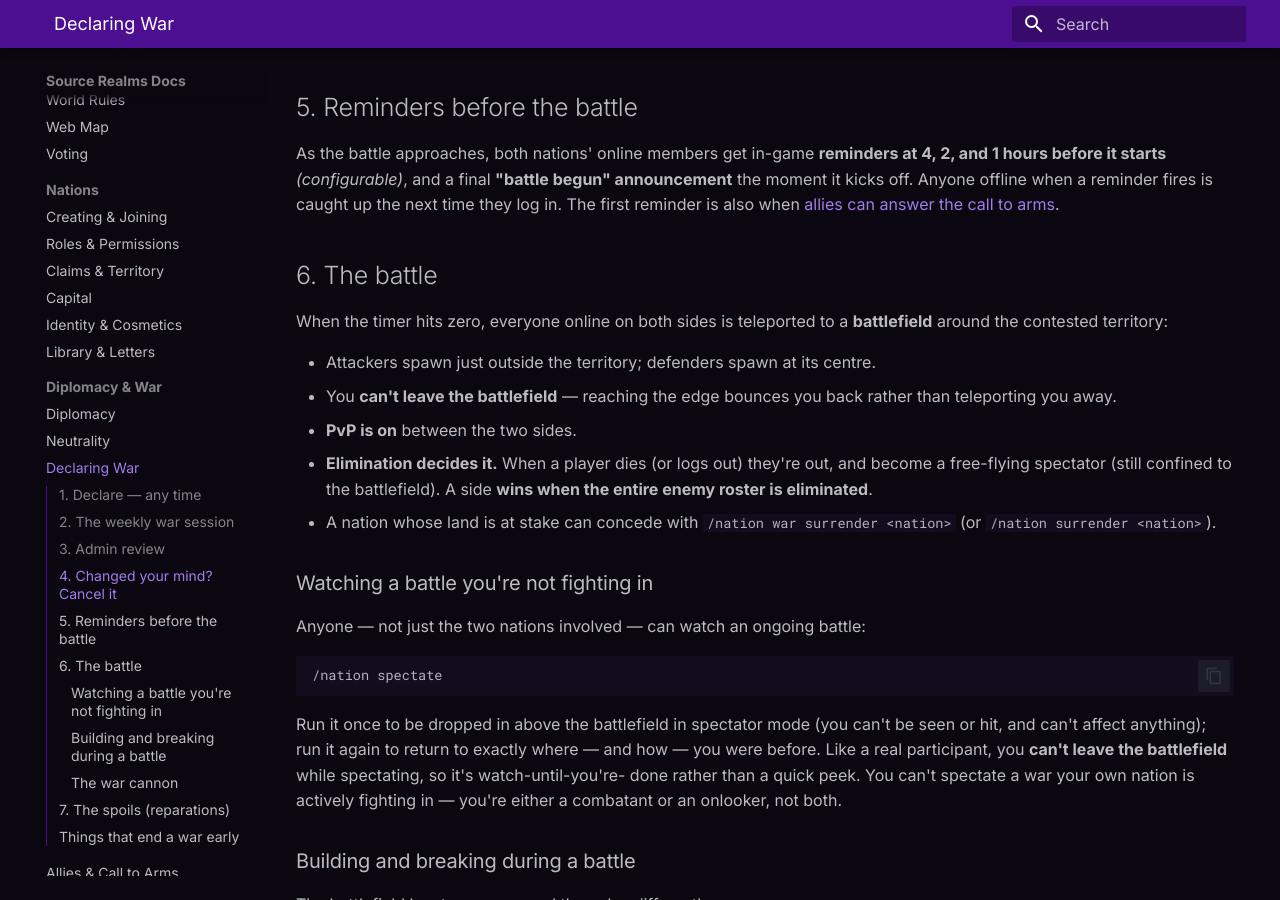
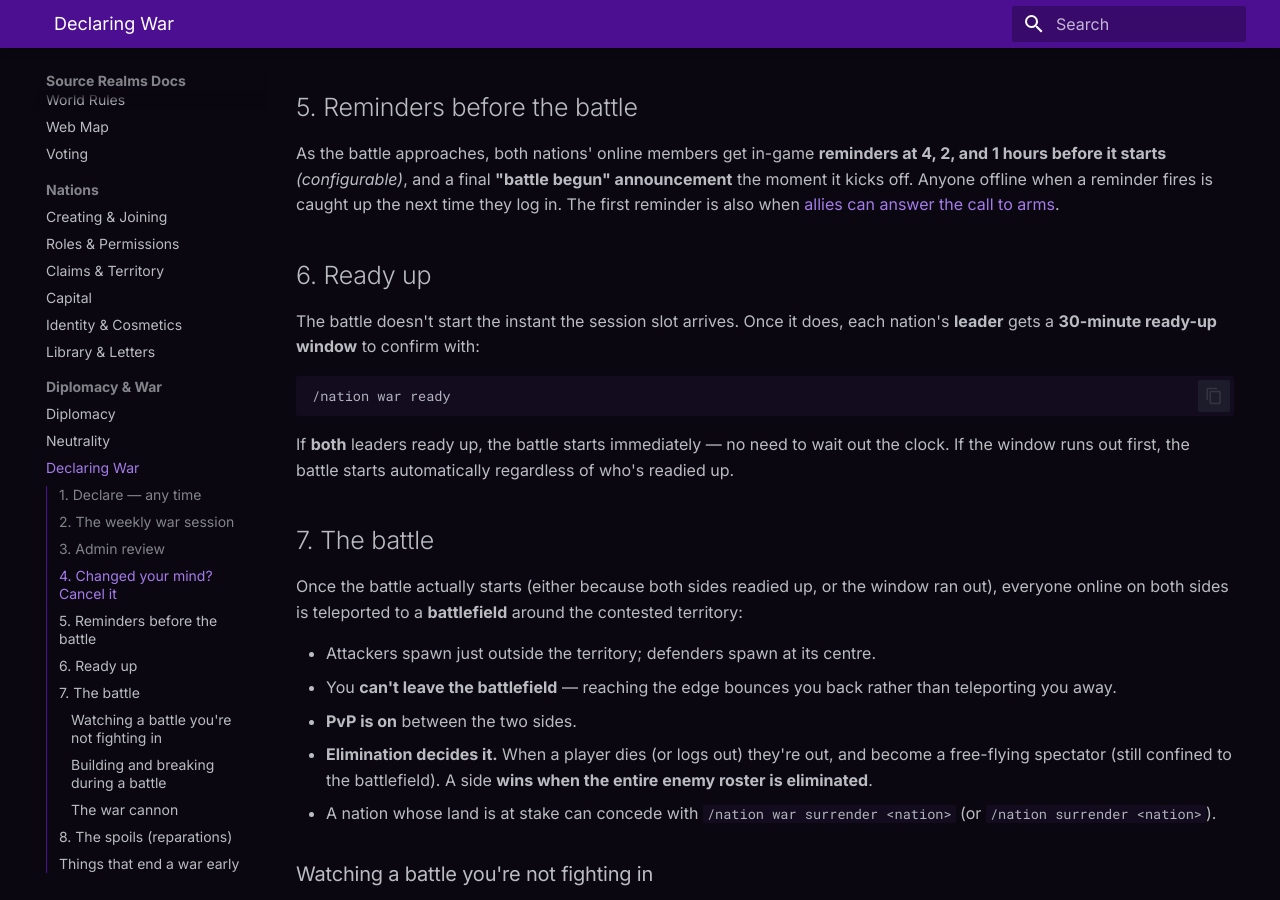
Before and after one commit to SourceRealms/sourcerealms-docs, an MkDocs documentation site: the page built from docs/war/overview.md, in a window 1280 px wide and 900 px high, scrolled down 1543 px. Built offline with MkDocs 1.6.1 and Material for MkDocs 9.7.7, drawn with Linux system fonts in a browser that asks for light colours; some of the changed text lies outside the part shown.

Commit message:
Document Slow Falling potion cap and the new war ready-up window

````diff
--- a/docs/war/overview.md
+++ b/docs/war/overview.md
@@ -71,10 +71,22 @@ before it starts** *(configurable)*, and a final **"battle begun" announcement**
 kicks off. Anyone offline when a reminder fires is caught up the next time they log in. The first
 reminder is also when [allies can answer the call to arms](allies.md).
 
-## 6. The battle
+## 6. Ready up
 
-When the timer hits zero, everyone online on both sides is teleported to a **battlefield** around
-the contested territory:
+The battle doesn't start the instant the session slot arrives. Once it does, each nation's **leader**
+gets a **30-minute ready-up window** to confirm with:
+
+```
+/nation war ready
+```
+
+If **both** leaders ready up, the battle starts immediately — no need to wait out the clock. If the
+window runs out first, the battle starts automatically regardless of who's readied up.
+
+## 7. The battle
+
+Once the battle actually starts (either because both sides readied up, or the window ran out),
+everyone online on both sides is teleported to a **battlefield** around the contested territory:
 
 - Attackers spawn just outside the territory; defenders spawn at its centre.
 - You **can't leave the battlefield** — reaching the edge bounces you back rather than teleporting
@@ -149,7 +161,7 @@ That gives you a **War Cannon** item. Then, during a battle:
 A cannon is only as good as its barrel: if the **barrel** or the **trigger** gets broken (or blown
 up), the cannon is **wrecked** and becomes an inert pile of blocks — you'll need a fresh one.
 
-## 7. The spoils (reparations)
+## 8. The spoils (reparations)
 
 If the **attacker wins**, they:
 
````
Also changed, not shown: docs/world-rules.md (+1 -0 lines).
